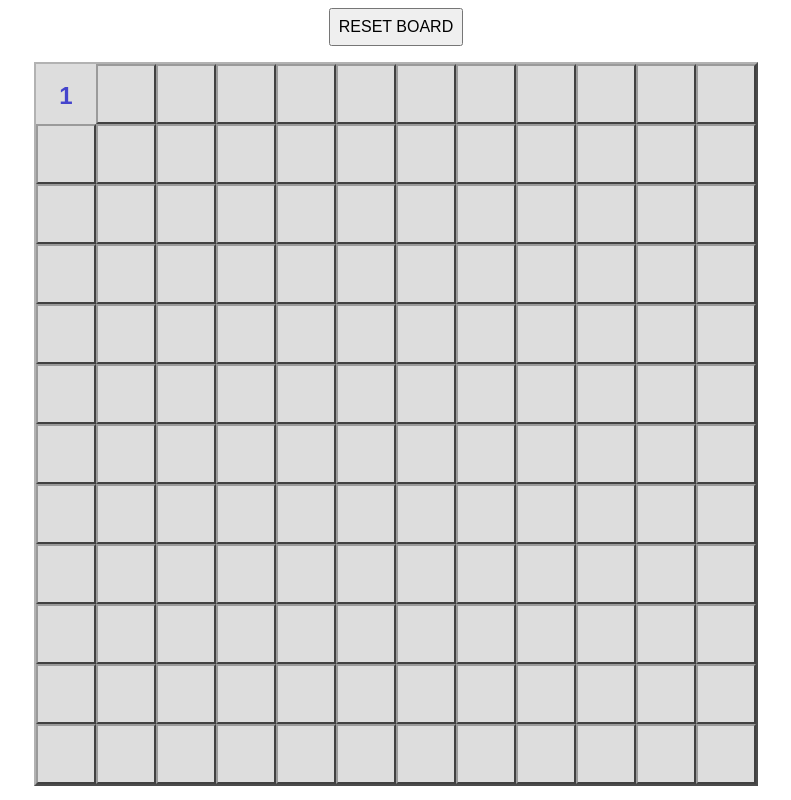
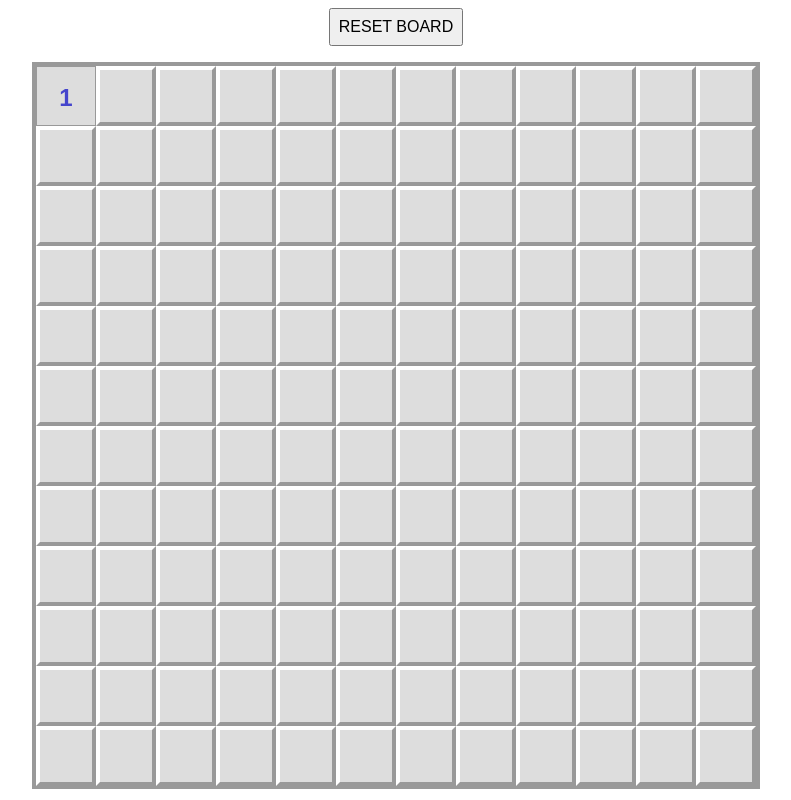
Before and after one commit to mikehodgson/minesweeper, a website: page index.html in a window 1280 px wide. Both pictures are taken after a click on the element 310 px from the left and 94 px from the top of the page. Shown: the whole page, without its empty margins (244-1035 px from the left). Drawn offline with nearby package versions, Linux system fonts and the light colour scheme.

Commit message:
design tweaks

```diff
--- a/css/minesweeper.css
+++ b/css/minesweeper.css
@@ -15,19 +15,18 @@ body, html {
     margin-right: auto;
     float: none;
     grid-template-columns: repeat(12, 1fr);
-    border-bottom: 2px solid rgba(0,0,0,0.7);
-    border-right: 2px solid rgba(0,0,0,0.7);
-    border-left: 2px solid rgba(0,0,0,0.3);
-    border-top: 2px solid rgba(0,0,0,0.3);
+    border: 4px solid #999;
+    border-bottom-width: 3px;
     font-size: 0px;
+    background-color: #999;
 }
 
 .grid-container .cell {
     position: relative;
-    border-bottom: 2px solid rgba(0,0,0,0.7);
-    border-right: 2px solid rgba(0,0,0,0.7);
-    border-left: 2px solid rgba(0,0,0,0.3);
-    border-top: 2px solid rgba(0,0,0,0.3);
+    border-bottom: 4px solid #999;
+    border-right: 4px solid #999;
+    border-left: 4px solid #fff;
+    border-top: 4px solid #fff;
     background-color: #dddddd;
     width: auto;
     height: auto;
@@ -46,13 +45,16 @@ body, html {
 
 .grid-container .cell.mine {
     background-color: red;
+    border-color: rgba(0,0,0,0.3);
+    border-width: 1px;
 }
 
 .grid-container .cell.flag {
     background-color: white;
 }
 .grid-container .cell.clear {
-    border-color: rgba(0,0,0,0);
+    border-color: #999;
+    border-width: 1px;
 }
 
 .cell .text {
--- a/index.html
+++ b/index.html
@@ -5,6 +5,10 @@
     <meta name="viewport" content="width=device-width, initial-scale=1.0">
     <meta http-equiv="X-UA-Compatible" content="ie=edge">
     <title>minesweeper</title>
+    <link rel="manifest" href="/manifest.webmanifest">
+    <link rel="apple-touch-icon" sizes="180x180" href="/apple-touch-icon.png">
+    <link rel="icon" type="image/png" sizes="32x32" href="/favicon-32x32.png">
+    <link rel="icon" type="image/png" sizes="16x16" href="/favicon-16x16.png">
     <link rel="stylesheet" href="//cdnjs.cloudflare.com/ajax/libs/normalize/8.0.1/normalize.min.css">
     <link rel="stylesheet" href="css/minesweeper.min.css">
     <script src="js/minesweeper.min.js"></script>
--- a/js/minesweeper.js
+++ b/js/minesweeper.js
@@ -50,7 +50,7 @@ function Cell (options) {
       if (_self.mine) {
         _self.clear = true
         _self.element.className += ' mine'
-        _self.element.innerHTML = '<span class="text">💣</span>'
+        _self.element.innerHTML = '<span class="text">💩</span>'
         _self.board.gameOver(false)
       } else {
         _self.clear = true
```
Also changed, not shown: css/minesweeper.min.css, js/minesweeper.min.js.
